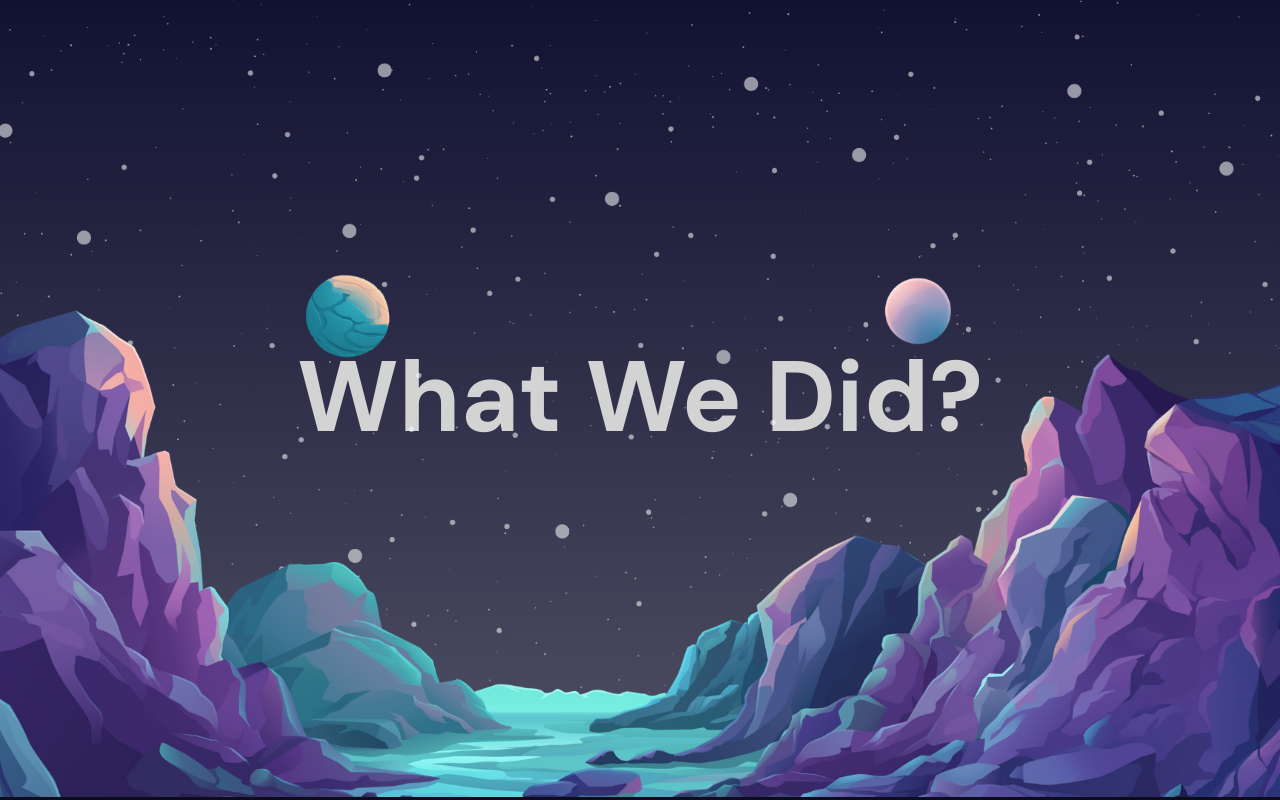
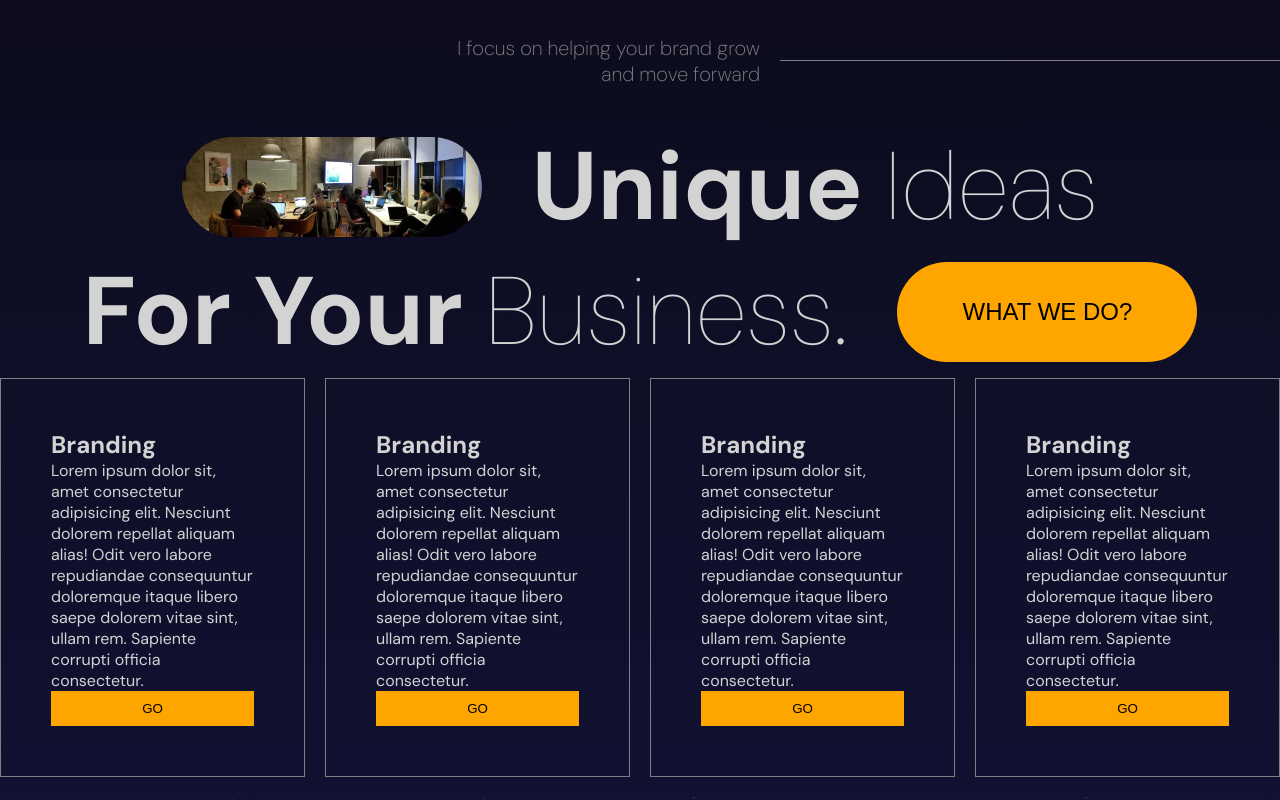
Before and after one commit to freetimezp/js-portfolio-77-web-dev, a React (Vite) app: page / in a window 1280 px wide. Shown: the part 1603-2403 px from the top of the page. Built offline with nearby package versions, Linux system fonts and the light colour scheme.

Commit message:
06. js-portfolio-77-web-dev. Services component. Animation.

```diff
--- a/src/App.jsx
+++ b/src/App.jsx
@@ -4,6 +4,7 @@
 import Navbar from './components/navbar/Navbar';
 import Hero from './components/hero/Hero';
 import Parallax from './components/parallax/Parallax';
+import Services from './components/services/Services';
 
 
 const App = () => {
@@ -18,6 +19,10 @@
         <Parallax type="services" />
       </section>
 
+      <section>
+        <Services />
+      </section>
+
       <section id="portfolio">
         <Parallax type="portfolio" />
       </section>
--- /dev/null
+++ b/src/components/services/Services.jsx
@@ -0,0 +1,114 @@
+import React, { useRef } from 'react';
+import './services.scss';
+
+import { motion, useInView } from 'framer-motion';
+
+const variants = {
+    initial: {
+        x: -500,
+        y: 100,
+        opacity: 0,
+    },
+    animate: {
+        x: 0,
+        y: 0,
+        opacity: 1,
+        transition: {
+            duration: 1,
+            staggerChildren: 0.2,
+        }
+    }
+};
+
+const Services = () => {
+    const ref = useRef();
+
+    const isInView = useInView(ref, { margin: "-100px" });
+
+    return (
+        <motion.div
+            className='services'
+            variants={variants}
+            initial="initial"
+            whileInView="animate"
+            animate={isInView && "animate"}
+            ref={ref}
+        >
+            <motion.div className="textContainer">
+                <p>I focus on helping your brand grow <br /> and move forward</p>
+                <hr />
+            </motion.div>
+
+            <motion.div className="titleContainer" variants={variants}>
+                <div className="title">
+                    <img src="/images/people.webp" alt="people" />
+                    <h1><motion.b whileHover={{ color: "orange" }}>Unique</motion.b> Ideas</h1>
+                </div>
+                <div className="title">
+                    <h1><motion.b whileHover={{ color: "orange" }}>For Your</motion.b> Business.</h1>
+                    <button>WHAT WE DO?</button>
+                </div>
+            </motion.div>
+
+            <motion.div className="listContainer" variants={variants}>
+                <motion.div
+                    className="box"
+                    whileHover={{ background: "lightgray", color: "black" }}
+                >
+                    <h2>Branding</h2>
+                    <p>
+                        Lorem ipsum dolor sit, amet consectetur adipisicing elit.
+                        Nesciunt dolorem repellat aliquam alias! Odit vero labore
+                        repudiandae consequuntur doloremque itaque libero saepe dolorem
+                        vitae sint, ullam rem. Sapiente corrupti officia consectetur.
+                    </p>
+                    <button>GO</button>
+                </motion.div>
+
+                <motion.div
+                    className="box"
+                    whileHover={{ background: "lightgray", color: "black" }}
+                >
+                    <h2>Branding</h2>
+                    <p>
+                        Lorem ipsum dolor sit, amet consectetur adipisicing elit.
+                        Nesciunt dolorem repellat aliquam alias! Odit vero labore
+                        repudiandae consequuntur doloremque itaque libero saepe dolorem
+                        vitae sint, ullam rem. Sapiente corrupti officia consectetur.
+                    </p>
+                    <button>GO</button>
+                </motion.div>
+
+                <motion.div
+                    className="box"
+                    whileHover={{ background: "lightgray", color: "black" }}
+                >
+                    <h2>Branding</h2>
+                    <p>
+                        Lorem ipsum dolor sit, amet consectetur adipisicing elit.
+                        Nesciunt dolorem repellat aliquam alias! Odit vero labore
+                        repudiandae consequuntur doloremque itaque libero saepe dolorem
+                        vitae sint, ullam rem. Sapiente corrupti officia consectetur.
+                    </p>
+                    <button>GO</button>
+                </motion.div>
+
+                <motion.div
+                    className="box"
+                    whileHover={{ background: "lightgray", color: "black" }}
+                >
+                    <h2>Branding</h2>
+                    <p>
+                        Lorem ipsum dolor sit, amet consectetur adipisicing elit.
+                        Nesciunt dolorem repellat aliquam alias! Odit vero labore
+                        repudiandae consequuntur doloremque itaque libero saepe dolorem
+                        vitae sint, ullam rem. Sapiente corrupti officia consectetur.
+                    </p>
+                    <button>GO</button>
+                </motion.div>
+            </motion.div>
+        </motion.div>
+    );
+}
+
+export default Services;
--- /dev/null
+++ b/src/components/services/services.scss
@@ -0,0 +1,87 @@
+.services {
+    background: linear-gradient(180deg, #0c0c1d, #111132);
+    height: 100%;
+    display: flex;
+    flex-direction: column;
+    justify-content: space-between;
+
+    .textContainer {
+        flex: 1;
+        align-self: flex-end;
+        display: flex;
+        align-items: center;
+        gap: 20px;
+
+        p {
+            font-weight: 200;
+            font-size: 20px;
+            color: gray;
+            text-align: right;
+        }
+
+        hr {
+            width: 500px;
+            border: none;
+            border-top: 0.5px solid gray;
+        }
+    }
+
+    .titleContainer {
+        flex: 2;
+        display: flex;
+        flex-direction: column;
+        align-items: center;
+
+        .title {
+            display: flex;
+            align-items: center;
+            gap: 50px;
+
+            img {
+                width: 300px;
+                height: 100px;
+                border-radius: 50px;
+                object-fit: cover;
+            }
+
+            h1 {
+                font-size: 96px;
+                font-weight: 100;
+            }
+
+            button {
+                width: 300px;
+                height: 100px;
+                border-radius: 50px;
+                background-color: orange;
+                border: none;
+                font-size: 24px;
+                cursor: pointer;
+            }
+        }
+    }
+
+    .listContainer {
+        flex: 2;
+        display: flex;
+        max-width: 1366px;
+        margin: auto;
+        margin-bottom: 20px;
+        column-gap: 20px;
+
+        .box {
+            padding: 50px;
+            border: 0.5px solid gray;
+            display: flex;
+            flex-direction: column;
+            justify-content: space-between;
+
+            button {
+                padding: 10px;
+                background-color: orange;
+                cursor: pointer;
+                border: none;
+            }
+        }
+    }
+}
```
